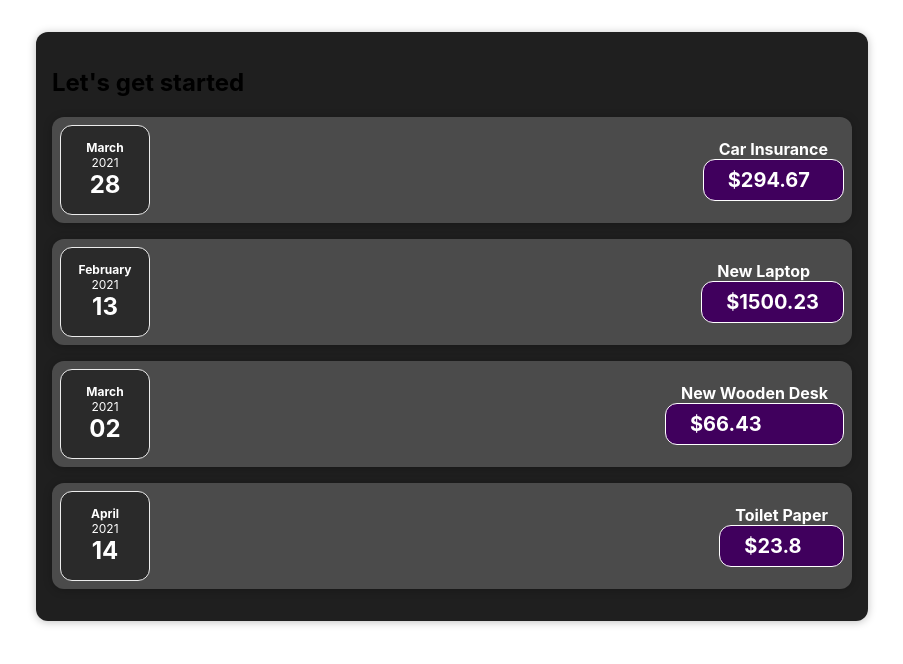
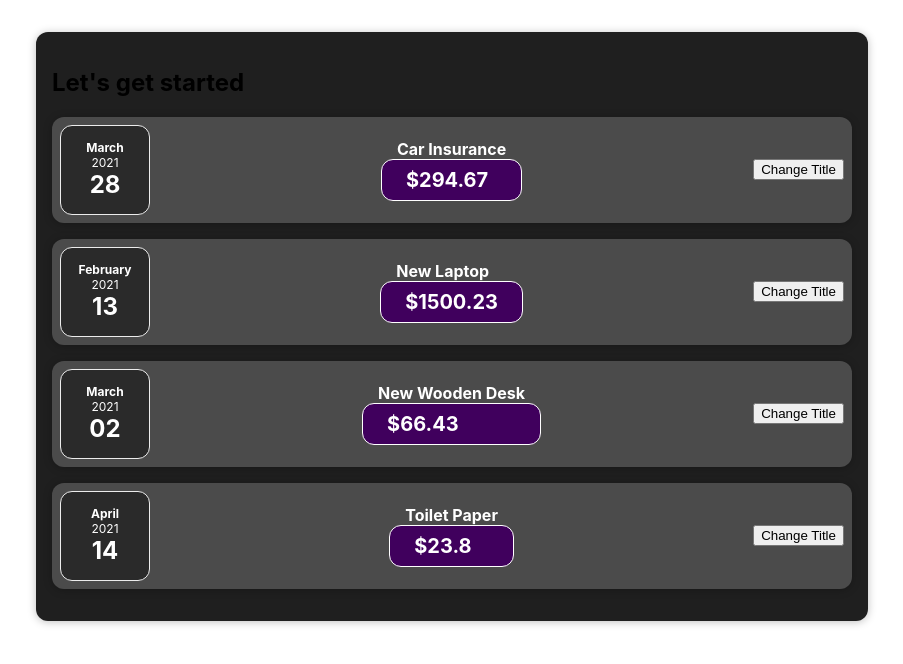
Before and after one commit to caueda/react-expense-project, a React (Create React App) app: page / in a window 1280 px wide. Shown: the top 664 px of the page, without its empty margins (188-1091 px from the left). Built offline with nearby package versions, Linux system fonts and the light colour scheme.

Commit message:
Interacting with react - useState()

```diff
--- a/src/components/Expenses/ExpenseItem.js
+++ b/src/components/Expenses/ExpenseItem.js
@@ -2,15 +2,21 @@ import './ExpenseItem.css';
 import './ExpenseDate'
 import ExpenseDate from "./ExpenseDate";
 import Card from '../UI/Card';
+import { useState } from 'react';
 
 function ExpenseItem(props) {
+    const [title, setTitle] = useState(props.expenseData.title);
+    const clickHandler = () => {
+        setTitle('Title Updated');
+    }
     return (
         <Card className="expense-item">
             <ExpenseDate expenseData={props.expenseData}></ExpenseDate>
             <div>
-                <h2 className="expense-item__description">{props.expenseData.title}</h2>
+                <h2 className="expense-item__description">{title}</h2>
                 <div className="expense-item__price">${props.expenseData.amount}</div>
             </div>
+            <button onClick={clickHandler}>Change Title</button>
         </Card>
     );
 }
```
